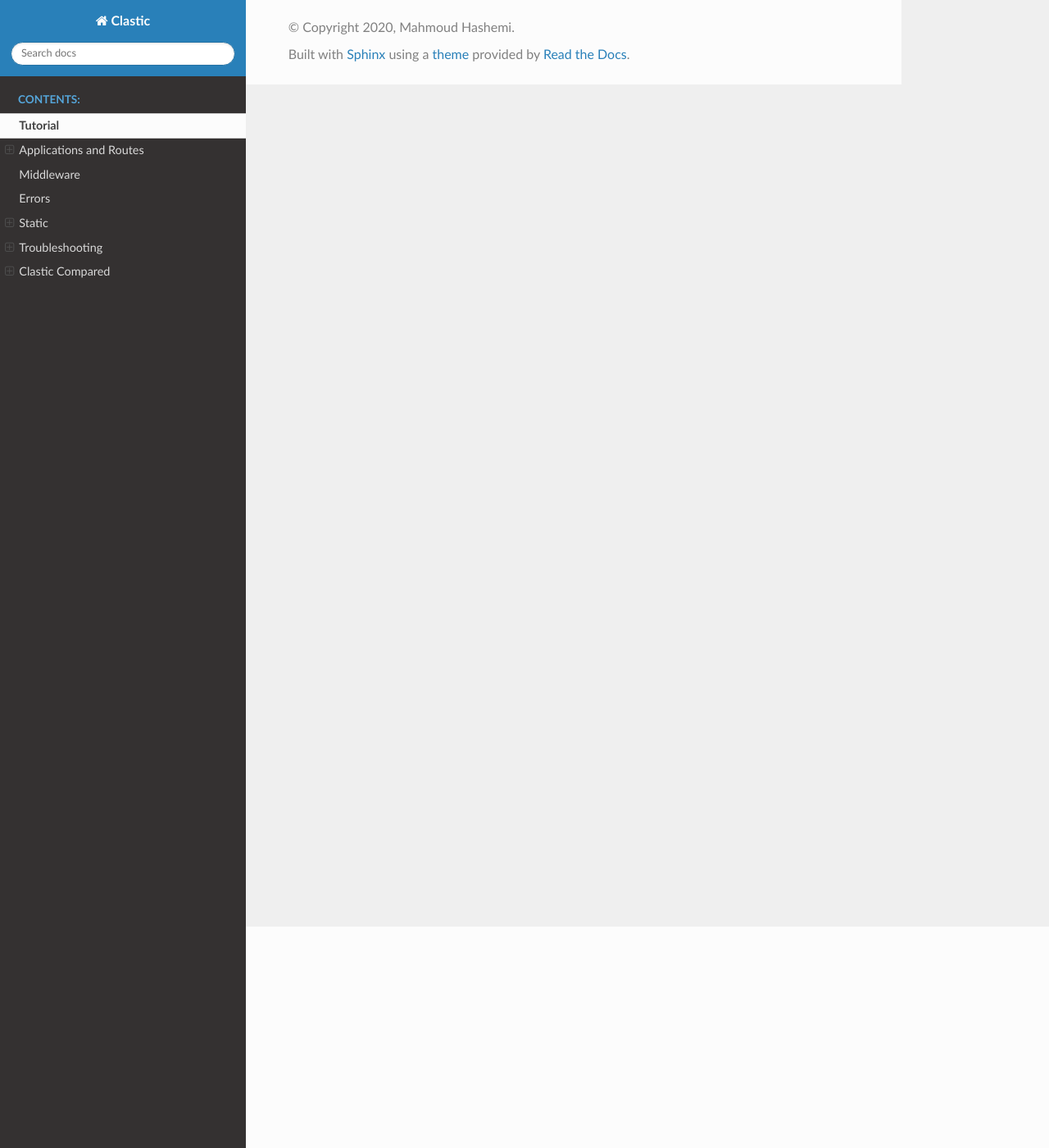
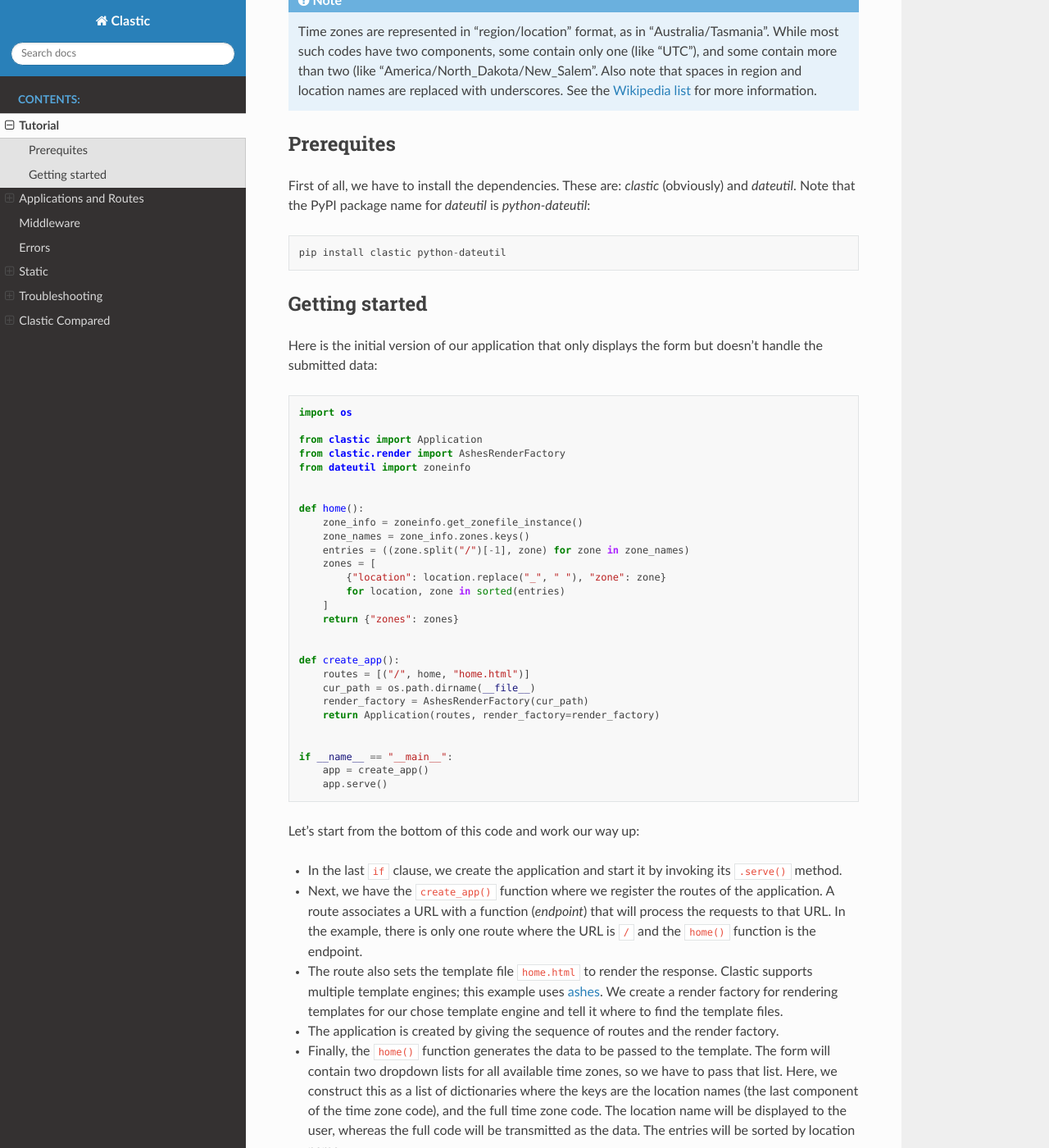
Before and after one commit to mahmoud/clastic, a Sphinx documentation site: the page built from docs/tutorial.rst, in a window 1280 px wide and 1400 px high, scrolled down 270 px. Shown: the whole window at 82% size. Built offline with Sphinx 7.4.7 and the Read the Docs theme 2.0.0, drawn with Linux system fonts in a browser that asks for light colours; some of the changed text lies outside the part shown.

Commit message:
add first version of example app to tutorial

```diff
--- a/docs/tutorial.rst
+++ b/docs/tutorial.rst
@@ -1,4 +1,142 @@
 Tutorial
 ========
 
-*Coming soon!*
+In this document, we are going to develop an application that will
+convert a given time (and date) between two time zones.
+The user will enter a date and a time,
+and select two time zones from a list of all available time zones,
+one for the source location and one for the destination location.
+
+.. note::
+
+   Time zones are represented in "region/location" format,
+   as in "Australia/Tasmania".
+   While most such codes have two components,
+   some contain only one (like "UTC"),
+   and some contain more than two (like "America/North_Dakota/New_Salem".
+   Also note that spaces in region and location names are replaced
+   with underscores.
+   See the `Wikipedia list`_ for more information.
+
+
+Prerequites
+-----------
+
+First of all, we have to install the dependencies.
+These are: *clastic* (obviously) and *dateutil*.
+Note that the PyPI package name for *dateutil* is *python-dateutil*::
+
+  pip install clastic python-dateutil
+
+
+
+Getting started
+---------------
+
+Here is the initial version of our application that only displays
+the form but doesn't handle the submitted data:
+
+.. code-block:: python
+
+   import os
+
+   from clastic import Application
+   from clastic.render import AshesRenderFactory
+   from dateutil import zoneinfo
+
+
+   def home():
+       zone_info = zoneinfo.get_zonefile_instance()
+       zone_names = zone_info.zones.keys()
+       entries = ((zone.split("/")[-1], zone) for zone in zone_names)
+       zones = [
+           {"location": location.replace("_", " "), "zone": zone}
+           for location, zone in sorted(entries)
+       ]
+       return {"zones": zones}
+
+
+   def create_app():
+       routes = [("/", home, "home.html")]
+       cur_path = os.path.dirname(__file__)
+       render_factory = AshesRenderFactory(cur_path)
+       return Application(routes, render_factory=render_factory)
+
+
+   if __name__ == "__main__":
+       app = create_app()
+       app.serve()
+
+
+Let's start from the bottom of this code and work our way up:
+
+- In the last ``if`` clause, we create the application
+  and start it by invoking its ``.serve()`` method.
+
+- Next, we have the ``create_app()`` function
+  where we register the routes of the application.
+  A route associates a URL with a function (*endpoint*)
+  that will process the requests to that URL.
+  In the example, there is only one route where the URL is ``/``
+  and the ``home()`` function is the endpoint.
+
+- The route also sets the template file ``home.html``
+  to render the response.
+  Clastic supports multiple template engines;
+  this example uses `ashes`_.
+  We create a render factory for rendering templates
+  for our chose template engine and tell it where to find
+  the template files.
+
+- The application is created by giving the sequence of routes
+  and the render factory.
+
+- Finally, the ``home()`` function generates the data
+  to be passed to the template.
+  The form will contain two dropdown lists for all available time zones,
+  so we have to pass that list.
+  Here, we construct this as a list of dictionaries
+  where the keys are the location names
+  (the last component of the time zone code),
+  and the full time zone code.
+  The location name will be displayed to the user,
+  whereas the full code will be transmitted as the data.
+  The entries will be sorted by location name.
+
+
+The ``home.html`` template is given below.
+In the selection boxes,
+for each element in the ``zones`` list that is passed as parameter,
+the ``location`` key is used for display
+and the ``zone`` key is used for the value:
+
+.. code-block:: html
+
+   <!DOCTYPE html>
+   <html lang="en">
+   <head>
+     <meta charset="utf-8">
+     <title>Time zone convertor</title>
+   </head>
+   <body>
+     <h1>Time zone convertor</h1>
+     <form action="." method="post">
+       <select name="src">
+         {#zones}
+         <option value="{zone}">{location}</option>
+         {/zones}
+       </select>
+       <input type="datetime-local" name="dt">
+       <select name="dst">
+         {#zones}
+         <option value="{zone}">{location}</option>
+         {/zones}
+       </select>
+       <button type="submit">Show</button>
+     </form>
+   </body>
+   </html>
+
+
+.. _Wikipedia list: https://en.wikipedia.org/wiki/List_of_tz_database_time_zones
+.. _ashes: https://github.com/mahmoud/ashes
```
